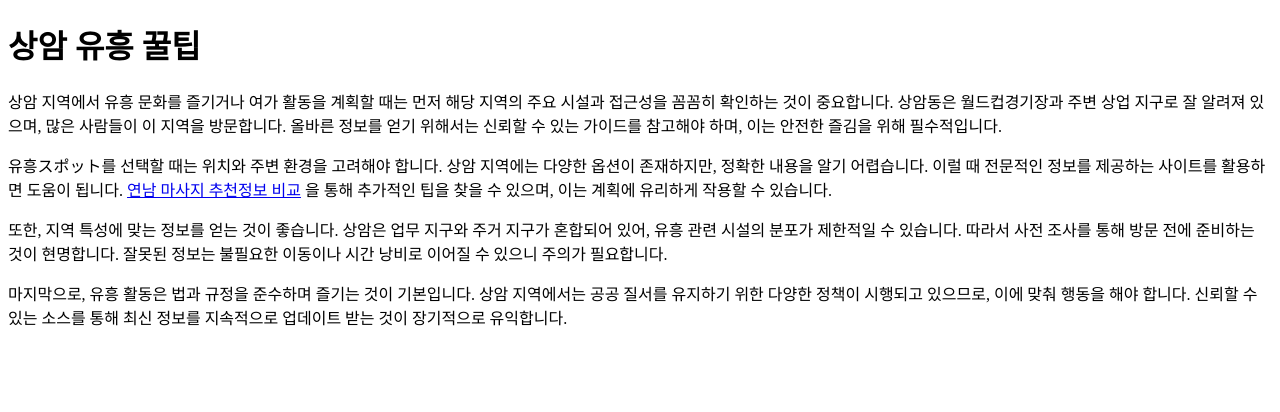
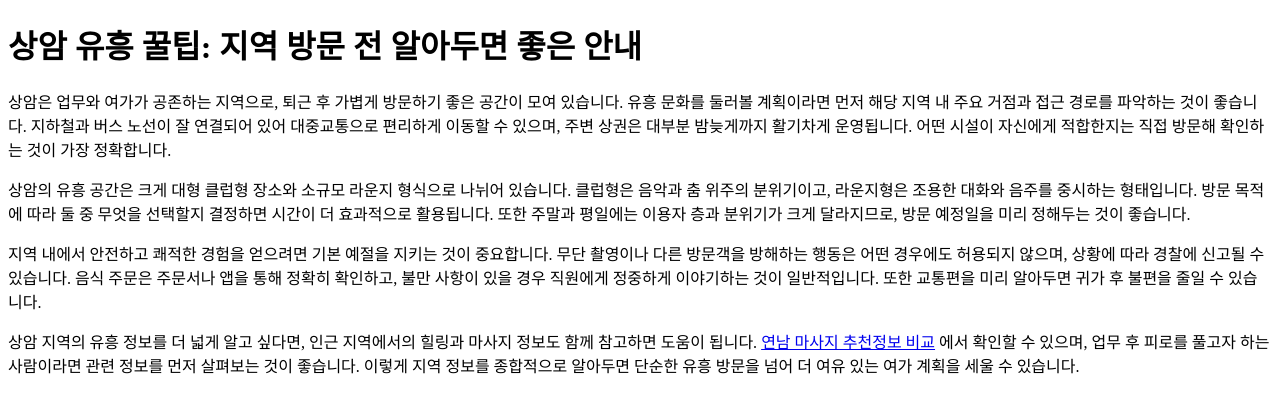
Before and after one commit to tidalhss-star/bp-t3b04-sa-night-tip, a plain HTML site: page posts/juice-1.html in a window 1280 px wide. Drawn offline with Linux system fonts and the light colour scheme.

Commit message:
deploy: garbage-free snapshot 2026-08-08T15:10:30.923Z

```diff
--- a/posts/juice-1.html
+++ b/posts/juice-1.html
@@ -1,21 +1,22 @@
 <!DOCTYPE html>
 <html lang="ko">
 <head>
-    <meta charset="UTF-8">
-    <title>상암 유흥 꿀팁</title>
-    <link rel="canonical" href="https://sangam-night-guide.hardcoreroom.com/posts/juice-1.html">
+<meta charset="UTF-8">
+<meta name="viewport" content="width=device-width, initial-scale=1.0">
+<title>상암 유흥 꿀팁 — 지역 정보 안내</title>
+<link rel="canonical" href="https://sangam-night-guide.hardcoreroom.com/posts/juice-1.html">
   <meta name="bpaas-link-purpose" content="link-juice">
   <link rel="icon" type="image/svg+xml" href="../favicon.svg">
   <meta property="og:url" content="https://sangam-night-guide.hardcoreroom.com/posts/juice-1.html">
-  <meta property="og:title" content="상암 유흥 꿀팁">
+  <meta property="og:title" content="상암 유흥 꿀팁 — 지역 정보 안내">
   <meta property="og:type" content="website">
   <meta name="twitter:card" content="summary">
 </head>
 <body>
-    <h1>상암 유흥 꿀팁</h1>
-    <p>상암 지역에서 유흥 문화를 즐기거나 여가 활동을 계획할 때는 먼저 해당 지역의 주요 시설과 접근성을 꼼꼼히 확인하는 것이 중요합니다. 상암동은 월드컵경기장과 주변 상업 지구로 잘 알려져 있으며, 많은 사람들이 이 지역을 방문합니다. 올바른 정보를 얻기 위해서는 신뢰할 수 있는 가이드를 참고해야 하며, 이는 안전한 즐김을 위해 필수적입니다.</p>
-    <p>유흥スポット를 선택할 때는 위치와 주변 환경을 고려해야 합니다. 상암 지역에는 다양한 옵션이 존재하지만, 정확한 내용을 알기 어렵습니다. 이럴 때 전문적인 정보를 제공하는 사이트를 활용하면 도움이 됩니다. <a class="anchor-link" href="https://sangsu-hotplace-info.xyz/" data-bpaas-link-target="tokyo-pest">연남 마사지 추천정보 비교</a> 을 통해 추가적인 팁을 찾을 수 있으며, 이는 계획에 유리하게 작용할 수 있습니다.</p>
-    <p>또한, 지역 특성에 맞는 정보를 얻는 것이 좋습니다. 상암은 업무 지구와 주거 지구가 혼합되어 있어, 유흥 관련 시설의 분포가 제한적일 수 있습니다. 따라서 사전 조사를 통해 방문 전에 준비하는 것이 현명합니다. 잘못된 정보는 불필요한 이동이나 시간 낭비로 이어질 수 있으니 주의가 필요합니다.</p>
-    <p>마지막으로, 유흥 활동은 법과 규정을 준수하며 즐기는 것이 기본입니다. 상암 지역에서는 공공 질서를 유지하기 위한 다양한 정책이 시행되고 있으므로, 이에 맞춰 행동을 해야 합니다. 신뢰할 수 있는 소스를 통해 최신 정보를 지속적으로 업데이트 받는 것이 장기적으로 유익합니다.</p>
+<h1>상암 유흥 꿀팁: 지역 방문 전 알아두면 좋은 안내</h1>
+<p>상암은 업무와 여가가 공존하는 지역으로, 퇴근 후 가볍게 방문하기 좋은 공간이 모여 있습니다. 유흥 문화를 둘러볼 계획이라면 먼저 해당 지역 내 주요 거점과 접근 경로를 파악하는 것이 좋습니다. 지하철과 버스 노선이 잘 연결되어 있어 대중교통으로 편리하게 이동할 수 있으며, 주변 상권은 대부분 밤늦게까지 활기차게 운영됩니다. 어떤 시설이 자신에게 적합한지는 직접 방문해 확인하는 것이 가장 정확합니다.</p>
+<p>상암의 유흥 공간은 크게 대형 클럽형 장소와 소규모 라운지 형식으로 나뉘어 있습니다. 클럽형은 음악과 춤 위주의 분위기이고, 라운지형은 조용한 대화와 음주를 중시하는 형태입니다. 방문 목적에 따라 둘 중 무엇을 선택할지 결정하면 시간이 더 효과적으로 활용됩니다. 또한 주말과 평일에는 이용자 층과 분위기가 크게 달라지므로, 방문 예정일을 미리 정해두는 것이 좋습니다.</p>
+<p>지역 내에서 안전하고 쾌적한 경험을 얻으려면 기본 예절을 지키는 것이 중요합니다. 무단 촬영이나 다른 방문객을 방해하는 행동은 어떤 경우에도 허용되지 않으며, 상황에 따라 경찰에 신고될 수 있습니다. 음식 주문은 주문서나 앱을 통해 정확히 확인하고, 불만 사항이 있을 경우 직원에게 정중하게 이야기하는 것이 일반적입니다. 또한 교통편을 미리 알아두면 귀가 후 불편을 줄일 수 있습니다.</p>
+<p>상암 지역의 유흥 정보를 더 넓게 알고 싶다면, 인근 지역에서의 힐링과 마사지 정보도 함께 참고하면 도움이 됩니다. <a class="anchor-link" href="https://sangsu-hotplace-info.xyz/" data-bpaas-link-target="tokyo-pest">연남 마사지 추천정보 비교</a> 에서 확인할 수 있으며, 업무 후 피로를 풀고자 하는 사람이라면 관련 정보를 먼저 살펴보는 것이 좋습니다. 이렇게 지역 정보를 종합적으로 알아두면 단순한 유흥 방문을 넘어 더 여유 있는 여가 계획을 세울 수 있습니다.</p>
 </body>
 </html>
```
